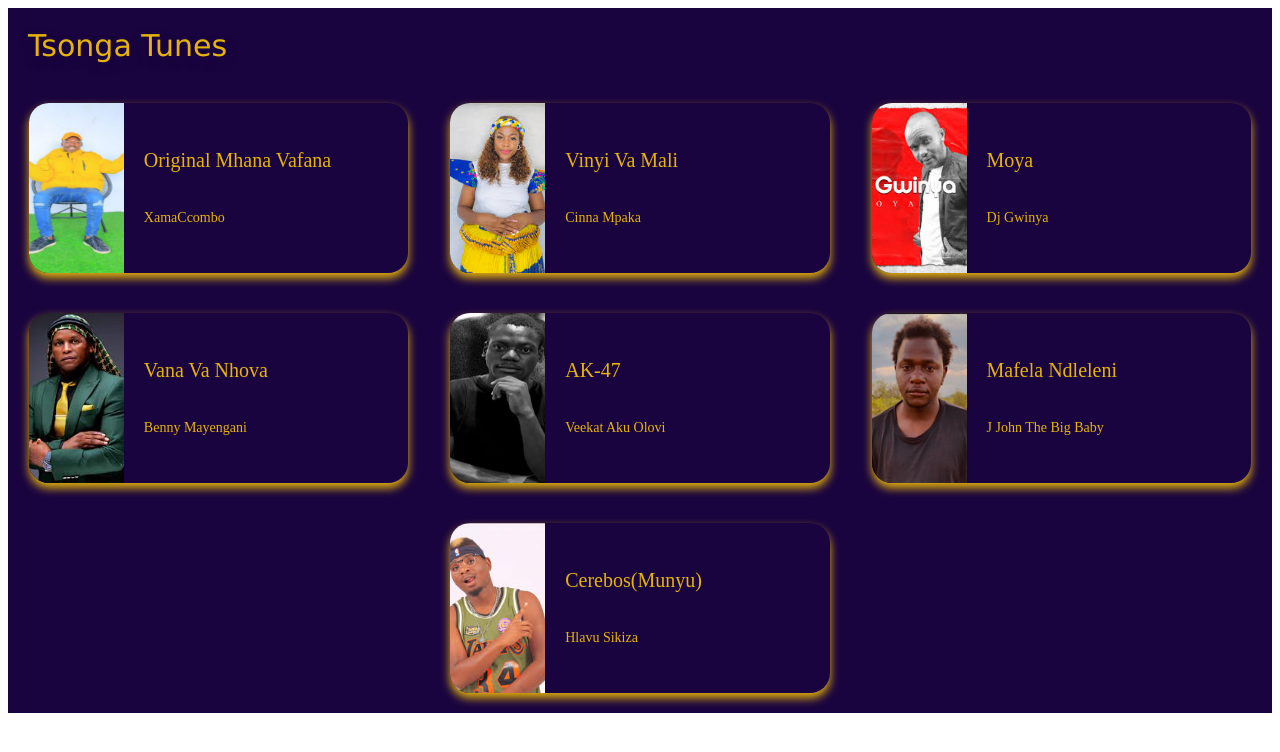
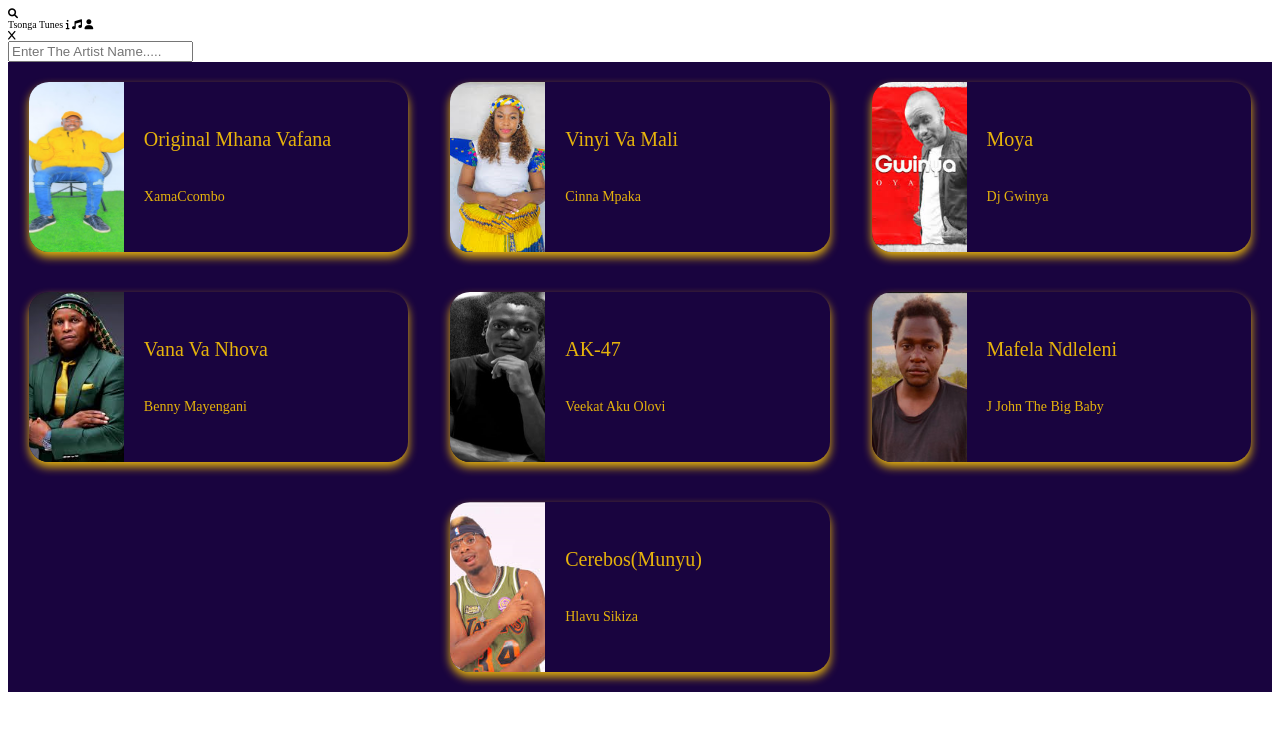
Before and after one commit to RiserMash/Tsonga-Tunes, a plain HTML site: page Home.html in a window 1280 px wide. Drawn offline with Linux system fonts and the light colour scheme.

Commit message:
Add files via upload

```diff
--- a/Home.html
+++ b/Home.html
@@ -5,10 +5,30 @@
     <link rel="shortcut icon" type="x-icon" href="media/icon.png">
     <title>Home</title>
     <link rel="stylesheet" href="css/homestyle.css">
+    <link rel="stylesheet" href="https://cdnjs.cloudflare.com/ajax/libs/font-awesome/6.0.0-beta3/css/all.min.css">
+
+    <div class="box">
+        <a href="#" id="openSidebar">
+            <div class="search-icon" onclick="showSidebar()"><i class="fa-solid fa-magnifying-glass"></i></div>
+            <span>Tsonga Tunes</span>
+            <i class="fa-solid fa-info"></i>
+            <i class="fa-solid fa-music"></i>
+            <i class="fa-solid fa-user"></i>
+        </a>
+
+</div>
+
 </head>
 <body>
+        <div class="sidebar" id="mySidebar">
+            <div class="closebtn" onclick="showSidebar()"><i class="fa-solid fa-x"></i></div>
+            <div class="box1">
+                <input type="text" id="search-input" placeholder="Enter The Artist Name.....">
+            </div>
+            <div id="search-result"></div>
+            <p id="no-match-message" style="display:none;">No Match Found!!!</p>
+        </div>
     <div class="container">
-        <div class="heading"> Tsonga Tunes</div>
         <div class="music-container">
 
             <div class="box">
@@ -95,5 +115,6 @@
             </div>
         </div>
     </div>
+    <script src="js/Homescript.js"></script>
 </body>
 </html>
```
